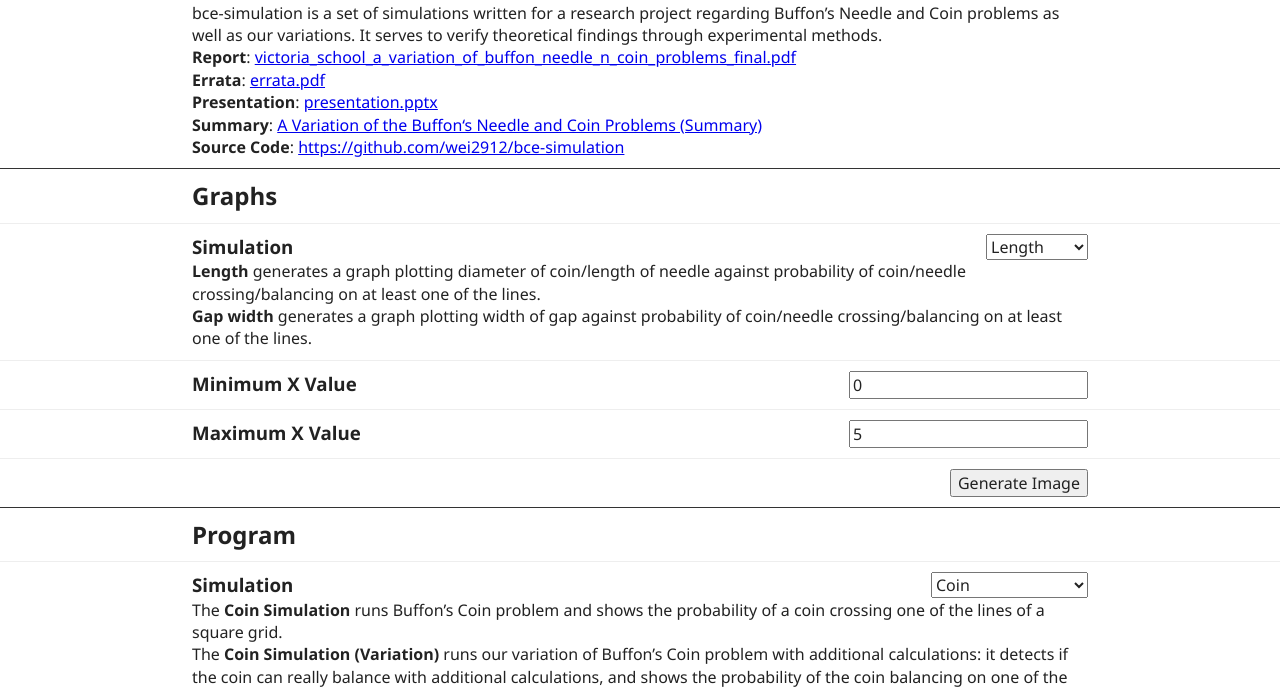
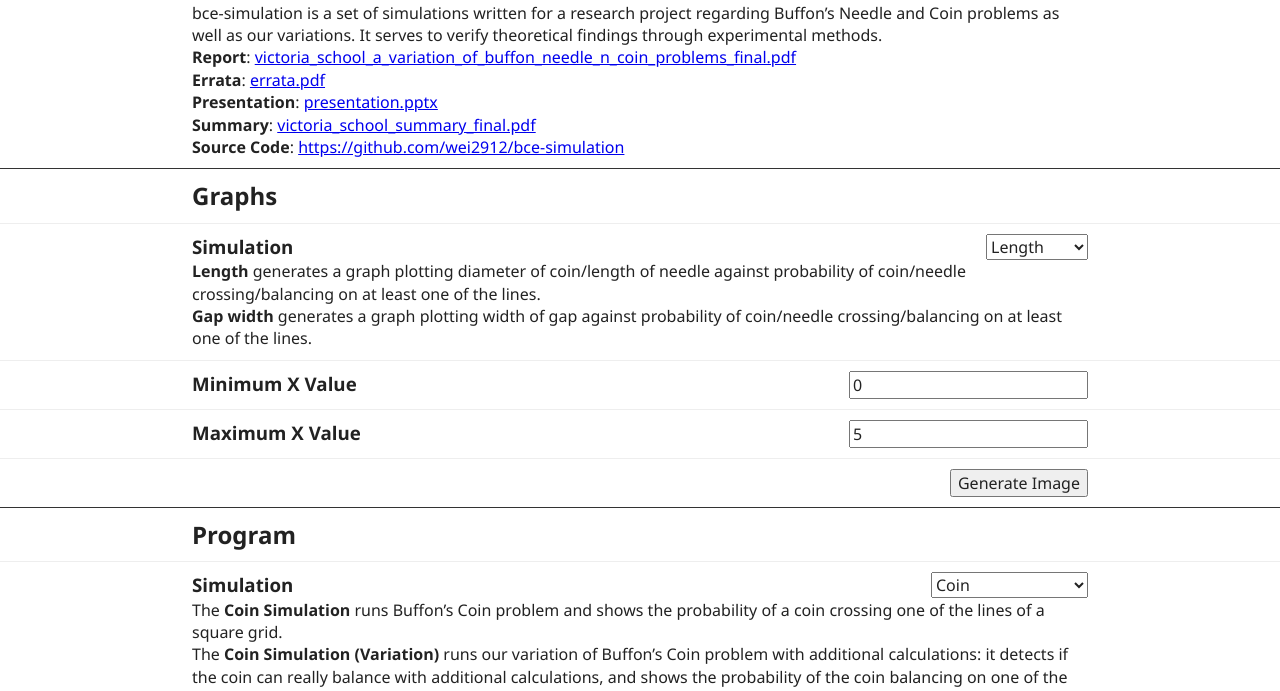
Before and after one commit to wei2912/bce-simulation, a website: page public/index.html in a window 1280 px wide. Shown: the part 96-787 px from the top of the page. Drawn offline with Linux system fonts and the light colour scheme.

Commit message:
Be consistent with links.

```diff
--- a/public/index.html
+++ b/public/index.html
@@ -24,7 +24,7 @@
       	<strong>Presentation</strong>: <a href="docs/presentation.pptx">presentation.pptx</a>
       </p>
       <p>
-        <strong>Summary</strong>: <a href="docs/victoria_school_summary_final.pdf">A Variation of the Buffon‘s Needle and Coin Problems (Summary)</a>
+        <strong>Summary</strong>: <a href="docs/victoria_school_summary_final.pdf">victoria_school_summary_final.pdf</a>
       </p>
       <p>
         <strong>Source Code</strong>: <a href="https://github.com/wei2912/bce-simulation">https://github.com/wei2912/bce-simulation</a>
```
